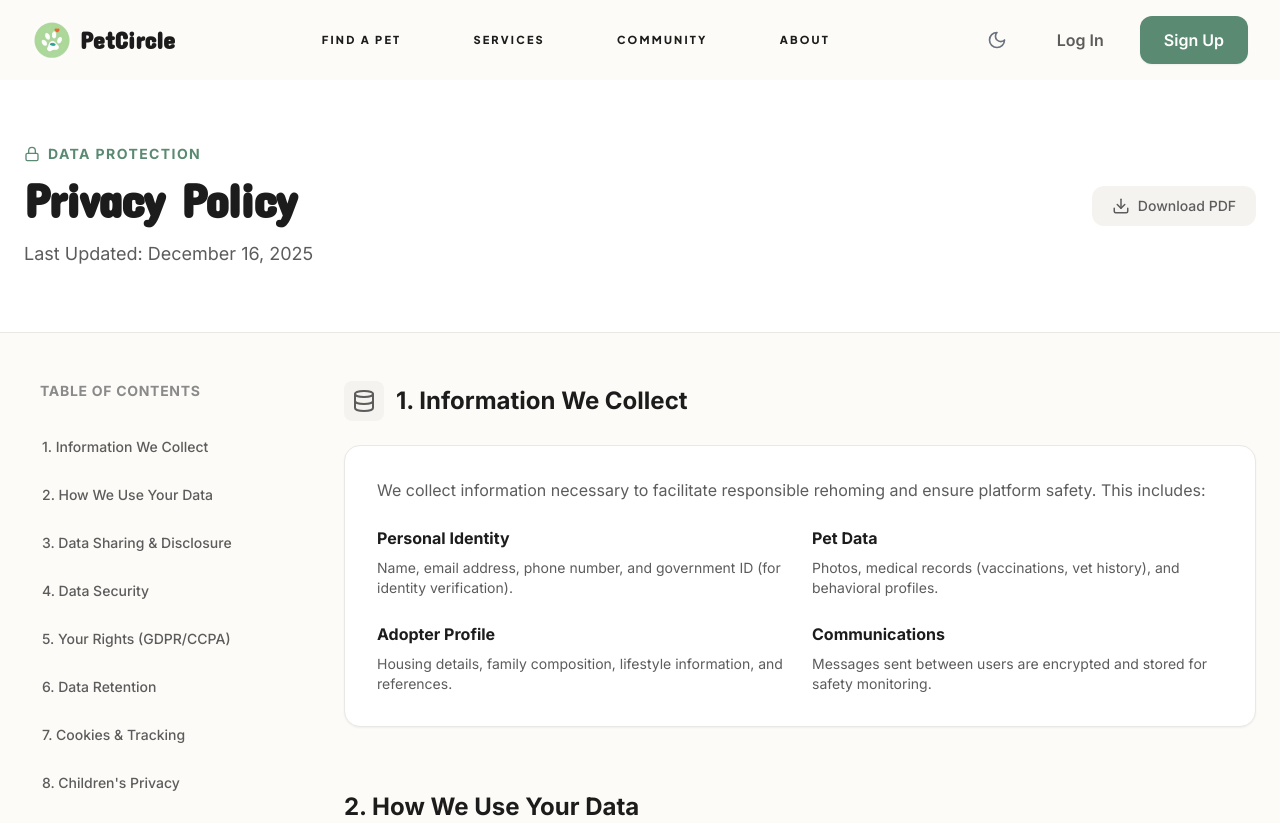
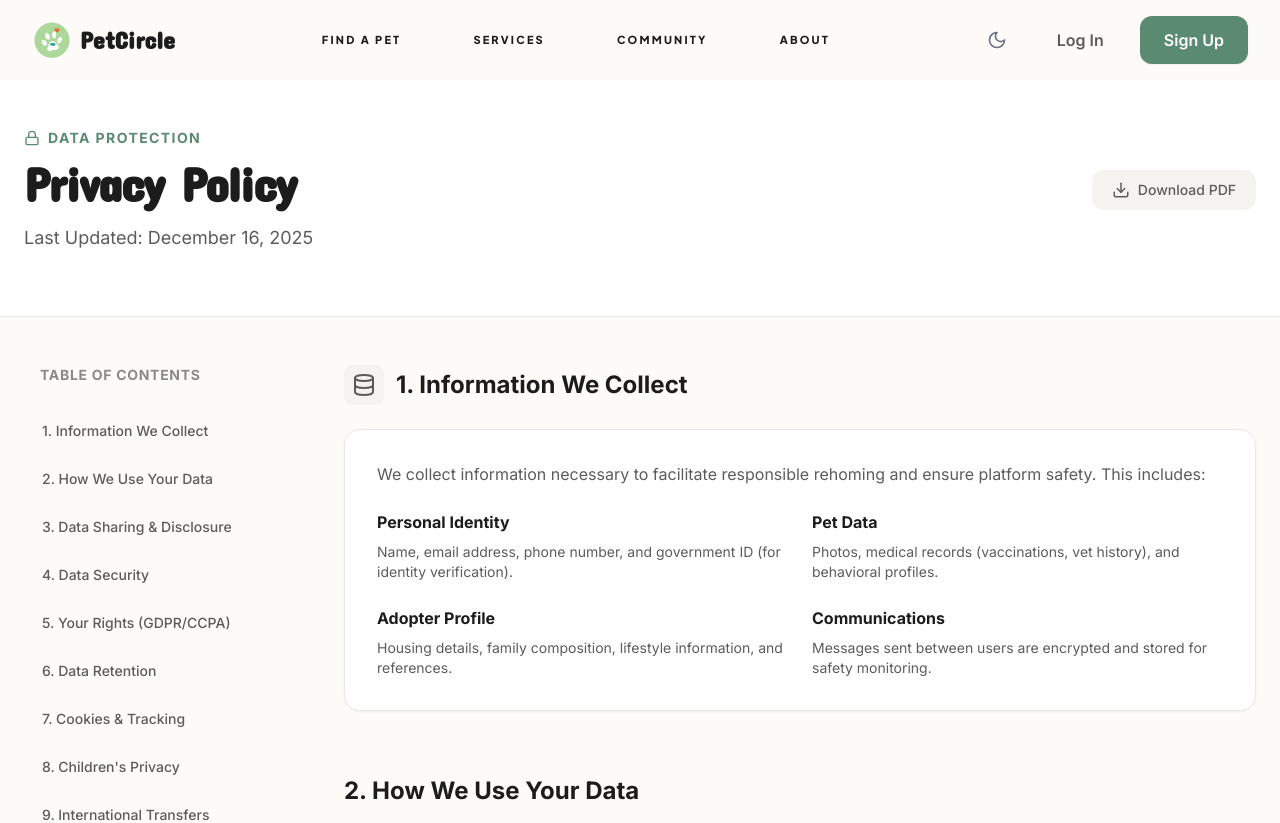
Before and after one commit to rockychowdhury/Pet-Adoption-Platform-Django-React, a React (Vite) app in the folder frontend/: page /privacy in a window 1280 px wide. Shown: the top 823 px of the page. Built offline with nearby package versions, Linux system fonts and the light colour scheme; no server answers.

Commit message:
Update MainLayout

```diff
--- a/frontend/src/layouts/MainLayout.jsx
+++ b/frontend/src/layouts/MainLayout.jsx
@@ -7,7 +7,7 @@
     return (
         <div className="min-h-screen bg-bg-primary font-inter flex flex-col">
             <Navbar />
-            <main className="flex-1 pt-20">
+            <main className="flex-1 pt-16">
                 {children || <Outlet />}
             </main>
             <Footer />
```
